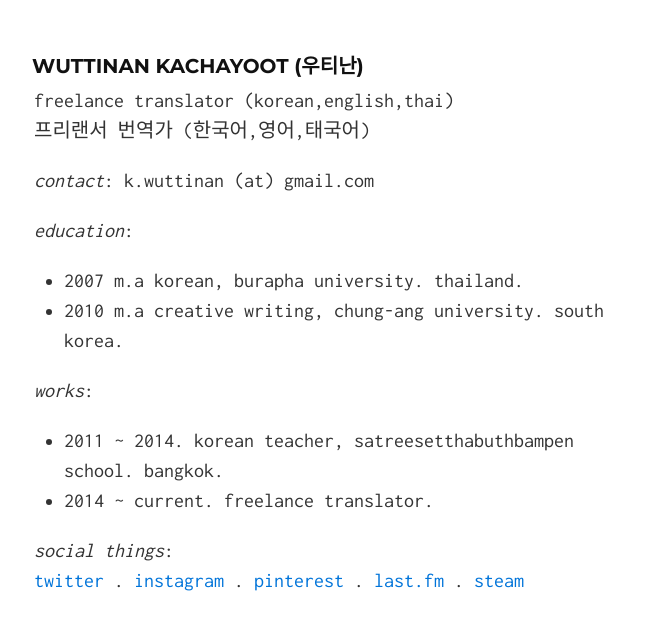
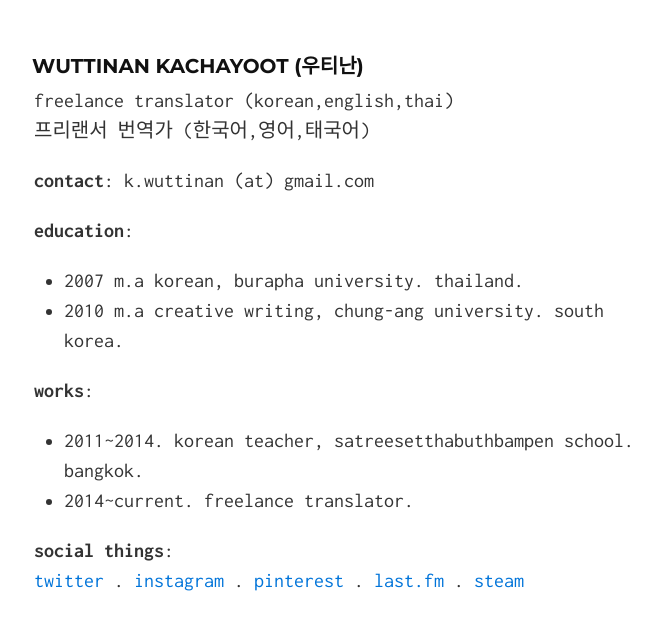
Before and after one commit to wuttinan/wuttinan.github.io, a Jekyll site: the page built from index.md, in a window 1280 px wide, cut to the strip 204-834 px from the top of the page. Shown: the whole strip, without its empty margins (306-966 px from the left). Built offline with Jekyll 4.4.1, drawn with Linux system fonts in a browser that asks for light colours.

Commit message:
profile edit

```diff
--- a/index.md
+++ b/index.md
@@ -8,15 +8,15 @@ layout: default
 freelance translator (korean,english,thai)
 프리랜서 번역가 (한국어,영어,태국어)
 
-*contact*: k.wuttinan (at) gmail.com
+**contact**: k.wuttinan (at) gmail.com
 
-*education*:
+**education**:
 - 2007 m.a korean, burapha university. thailand.
 - 2010 m.a creative writing, chung-ang university. south korea.
 
-*works*:
-- 2011 ~ 2014. korean teacher, satreesetthabuthbampen school. bangkok.
-- 2014 ~ current. freelance translator.
+**works**:
+- 2011~2014. korean teacher, satreesetthabuthbampen school. bangkok.
+- 2014~current. freelance translator.
 
-*social things*:
+**social things**:
 [twitter](http://twitter.com/wuttinan) . [instagram](http://instagr.am/wuttinanp) . [pinterest](http://pinterest.com/wuttinan) . [last.fm](http://last.fm/user/ping880727) . [steam](http://steamcommunity.com/id/wuttinan)
```
